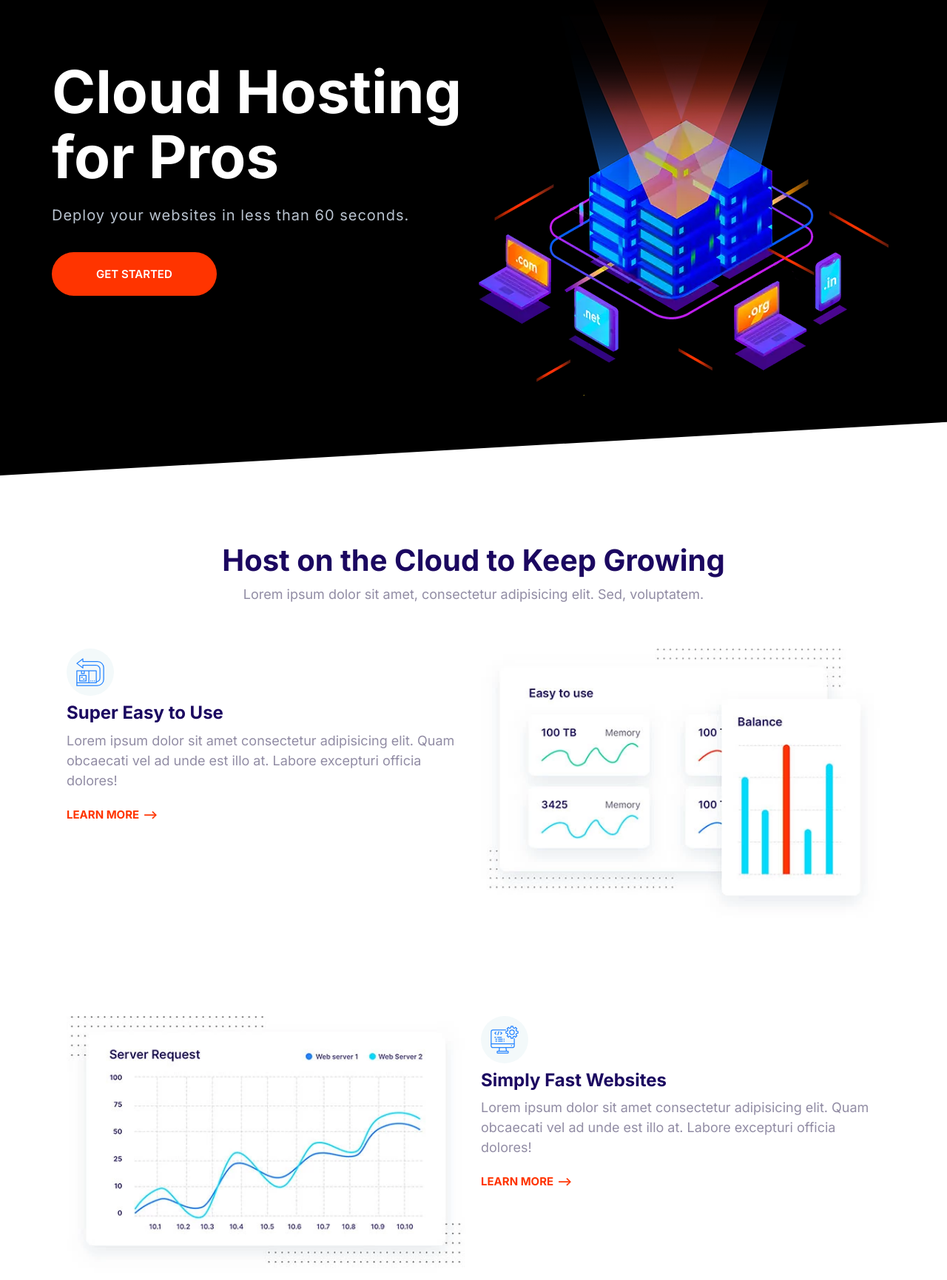
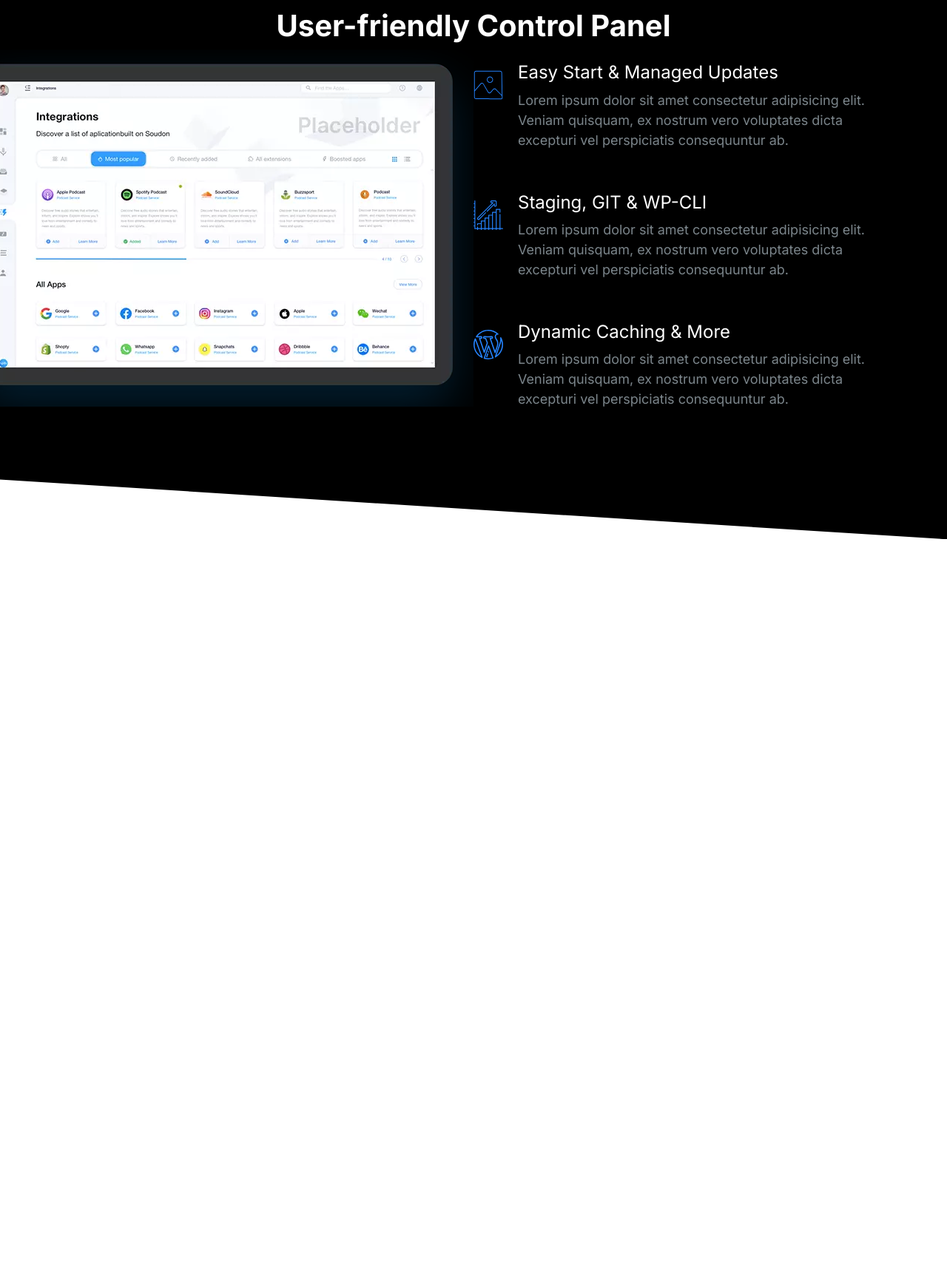
Before and after one commit to christienMD/mdchristien, a plain HTML site: page index.html in a window 1280 px wide. Shown: the part 80-1811 px from the top of the page at 74% size. After the commit the page ends 809 px from the top, so only its background shows below. Drawn offline with Linux system fonts and the light colour scheme.

Commit message:
build the block-showcase component

```diff
--- a/css/styles.css
+++ b/css/styles.css
@@ -16,6 +16,11 @@
 }
 
 /* Typography */
+
+::selection {
+  background: var(--color-primary);
+  color: #fff;
+}
 
 html {
   /* 62.5% of 16px = 10px*/
@@ -46,6 +51,7 @@ h2 {
 
 h3 {
   font-size: 3rem;
+  font-weight: 500;
 }
 
 p {
@@ -136,7 +142,6 @@ a {
 .list {
   list-style: none;
   padding-left: 0;
-  color: var(--color-headings);
 }
 
 .list--inline .list__item {
@@ -147,6 +152,7 @@ a {
 .list--tick {
   list-style-image: url(../images/tick.svg);
   padding-left: 3rem;
+  color: var(--color-headings);
 }
 
 .list--tick .list__item {
@@ -407,6 +413,7 @@ a {
 /* Media */
 .media {
   display: flex;
+  margin-bottom: 4rem;
 }
 
 .media__title {
@@ -615,18 +622,20 @@ a {
   color: #7b858b;
 }
 
-.block--dark .block__heading {
+.block--dark h1,
+.block--dark h2,
+.block--dark h3 {
   color: #fff;
 }
 
 .block--skewed-right {
   padding-bottom: calc(var(--padding-vertical) + 4rem);
-  clip-path: polygon(0% 0%, 100% 0%, 100% 100%, 0% 80%);
+  clip-path: polygon(0% 0%, 100% 0%, 100% 100%, 0% 90%);
 }
 
 .block--skewed-left {
   padding-bottom: calc(var(--padding-vertical) + 4rem);
-  clip-path: polygon(0% 0%, 100% 0%, 100% 80%, 0% 100%);
+  clip-path: polygon(0% 0%, 100% 0%, 100% 90%, 0% 100%);
 }
 
 .container {
@@ -698,9 +707,6 @@ a {
 }
 
 /* Hero */
-.hero {
-  clip-path: polygon(0% 0%, 100% 0%, 100% 90%, 0% 100%);
-}
 
 .hero__tagline {
   font-size: 2rem;
@@ -782,3 +788,23 @@ a {
     order: 2;
   }
 }
+
+/* Showcase Block */
+.block-showcase__image > img {
+  width: 100%;
+}
+
+@media screen and (min-width: 768px) {
+  .block-showcase .grid {
+    grid-template-columns: 50% 50%;
+  }
+
+  .block-showcase__image {
+    justify-self: end;
+  }
+
+  .block-showcase__image > img {
+    width: auto;
+    max-width: 700px;
+  }
+}
--- a/index.html
+++ b/index.html
@@ -14,141 +14,76 @@
     <link rel="stylesheet" href="css/styles.css" />
   </head>
   <body>
-    <section class="block block--dark block--skewed-left hero">
+    <section class="block block--dark block--skewed-right block-showcase">
+      <header class="block__header">
+        <h2>User-friendly Control Panel</h2>
+      </header>
       <div class="container grid grid--1x2">
-        <header class="block__header hero__content">
-          <h1 class="block__heading">Cloud Hosting for Pros</h1>
-          <p class="hero__tagline">
-            Deploy your websites in less than 60 seconds.
-          </p>
-          <a href="" class="btn btn--accent btn--stretched">Get Started</a>
-        </header>
-        <picture>
+        <picture class="block-showcase__image">
           <source
             type="image/webp"
-            srcset="images/banner.webp 1x, images/banner@2x.webp 2x"
+            srcset="images/ipad.webp 1x, images/ipad@2x.webp 2x"
           />
           <source
             type="image/png"
-            srcset="images/banner.png 1x, images/banner@2x 2x"
+            srcset="images/ipad.png 1x, images/ipad@2x.png 2x"
           />
-          <img class="hero__image" src="images/banner.png" alt="" />
+          <img src="images/ipad.png" alt="" />
         </picture>
+        <ul class="list">
+          <li>
+            <div class="media">
+              <div class="media__image">
+                <svg class="icon icon--primary">
+                  <use xlink:href="images/sprite.svg#snap"></use>
+                </svg>
               </div>
-    </section>
-
-    <section class="block container">
-      <header class="block__header">
-        <h2>Host on the Cloud to Keep Growing</h2>
+              <div class="media__body">
+                <h3 class="media__title">Easy Start & Managed Updates</h3>
                 <p>
-          Lorem ipsum dolor sit amet, consectetur adipisicing elit. Sed,
-          voluptatem.
+                  Lorem ipsum dolor sit amet consectetur adipisicing elit.
+                  Veniam quisquam, ex nostrum vero voluptates dicta excepturi
+                  vel perspiciatis consequuntur ab.
                 </p>
-      </header>
-      <article class="grid grid--1x2 feature">
-        <div class="feature__content">
-          <span class="icon-container">
+              </div>
+            </div>
+          </li>
+          <li>
+            <div class="media">
+              <div class="media__image">
                 <svg class="icon icon--primary">
-              <use xlink:href="images/sprite.svg#easy"></use>
+                  <use xlink:href="images/sprite.svg#growth"></use>
                 </svg>
-          </span>
-          <h3 class="feature__heading">Super Easy to Use</h3>
+              </div>
+              <div class="media__body">
+                <h3 class="media__title">Staging, GIT & WP-CLI</h3>
                 <p>
-            Lorem ipsum dolor sit amet consectetur adipisicing elit. Quam
-            obcaecati vel ad unde est illo at. Labore excepturi officia dolores!
+                  Lorem ipsum dolor sit amet consectetur adipisicing elit.
+                  Veniam quisquam, ex nostrum vero voluptates dicta excepturi
+                  vel perspiciatis consequuntur ab.
                 </p>
-          <a href="#" class="link-arrow">Learn More</a>
               </div>
-        <picture>
-          <source
-            type="image/webp"
-            srcset="images/easy.webp 1x, images/easy@2x.webp 2x"
-          />
-          <source
-            type="image/jpg"
-            srcset="images/easy.jpg 1x, images/easy@2x.jpg 2x"
-          />
-          <img class="feature__image" src="images/easy@2x.jpg" alt="" />
-        </picture>
-      </article>
-      <article class="grid grid--1x2 feature">
-        <div class="feature__content">
-          <span class="icon-container">
-            <svg class="icon icon--primary">
-              <use xlink:href="images/sprite.svg#computer"></use>
-            </svg>
-          </span>
-          <h3 class="feature__heading">Simply Fast Websites</h3>
-          <p>
-            Lorem ipsum dolor sit amet consectetur adipisicing elit. Quam
-            obcaecati vel ad unde est illo at. Labore excepturi officia dolores!
-          </p>
-          <a href="#" class="link-arrow">Learn More</a>
             </div>
-        <picture>
-          <source
-            type="image/webp"
-            srcset="images/fast.webp 1x, images/fast@2x.webp 2x"
-          />
-          <source
-            type="image/jpg"
-            srcset="images/fast.jpg 1x, images/fast@2x.jpg 2x"
-          />
-          <img class="feature__image" src="images/fast@2x.jpg" alt="" />
-        </picture>
-      </article>
-      <article class="grid grid--1x2 feature">
-        <div class="feature__content">
-          <span class="icon-container">
+          </li>
+          <li>
+            <div class="media">
+              <div class="media__image">
                 <svg class="icon icon--primary">
                   <use xlink:href="images/sprite.svg#wordpress"></use>
                 </svg>
-          </span>
-          <h3 class="feature__heading">Wordpress Made Easy</h3>
+              </div>
+              <div class="media__body">
+                <h3 class="media__title">Dynamic Caching & More</h3>
                 <p>
-            Lorem ipsum dolor sit amet consectetur adipisicing elit. Quam
-            obcaecati vel ad unde est illo at. Labore excepturi officia dolores!
+                  Lorem ipsum dolor sit amet consectetur adipisicing elit.
+                  Veniam quisquam, ex nostrum vero voluptates dicta excepturi
+                  vel perspiciatis consequuntur ab.
                 </p>
-          <a href="#" class="link-arrow">Learn More</a>
               </div>
-        <picture>
-          <source
-            type="image/webp"
-            srcset="images/wordpress.webp 1x, images/wordpress@2x.webp 2x"
-          />
-          <source
-            type="image/jpg"
-            srcset="images/wordpress.jpg 1x, images/wordpress@2x.jpg 2x"
-          />
-          <img class="feature__image" src="images/wordpress@2x.jpg" alt="" />
-        </picture>
-      </article>
-      <article class="grid grid--1x2 feature">
-        <div class="feature__content">
-          <span class="icon-container">
-            <svg class="icon icon--primary">
-              <use xlink:href="images/sprite.svg#clock"></use>
-            </svg>
-          </span>
-          <h3 class="feature__heading">24/7 Expert Support</h3>
-          <p>
-            Lorem ipsum dolor sit amet consectetur adipisicing elit. Quam
-            obcaecati vel ad unde est illo at. Labore excepturi officia dolores!
-          </p>
-          <a href="#" class="link-arrow">Learn More</a>
             </div>
-        <picture>
-          <source
-            type="image/webp"
-            srcset="images/support.webp 1x, images/support@2x.webp 2x"
-          />
-          <source
-            type="image/jpg"
-            srcset="images/support.jpg 1x, images/support@2x.jpg 2x"
-          />
-          <img class="feature__image" src="images/support@2x.jpg" alt="" />
-        </picture>
-      </article>
+          </li>
+        </ul>
+      </div>
     </section>
 
     <script src="js/main.js"></script>
```
Also changed, not shown: components/block-showcase.html (added, +71 -0 lines), images/ipad.png (added), images/ipad.webp (added), images/ipad@2x.png (added), images/ipad@2x.webp (added). Lines whose indentation alone changed are shown as unchanged.
